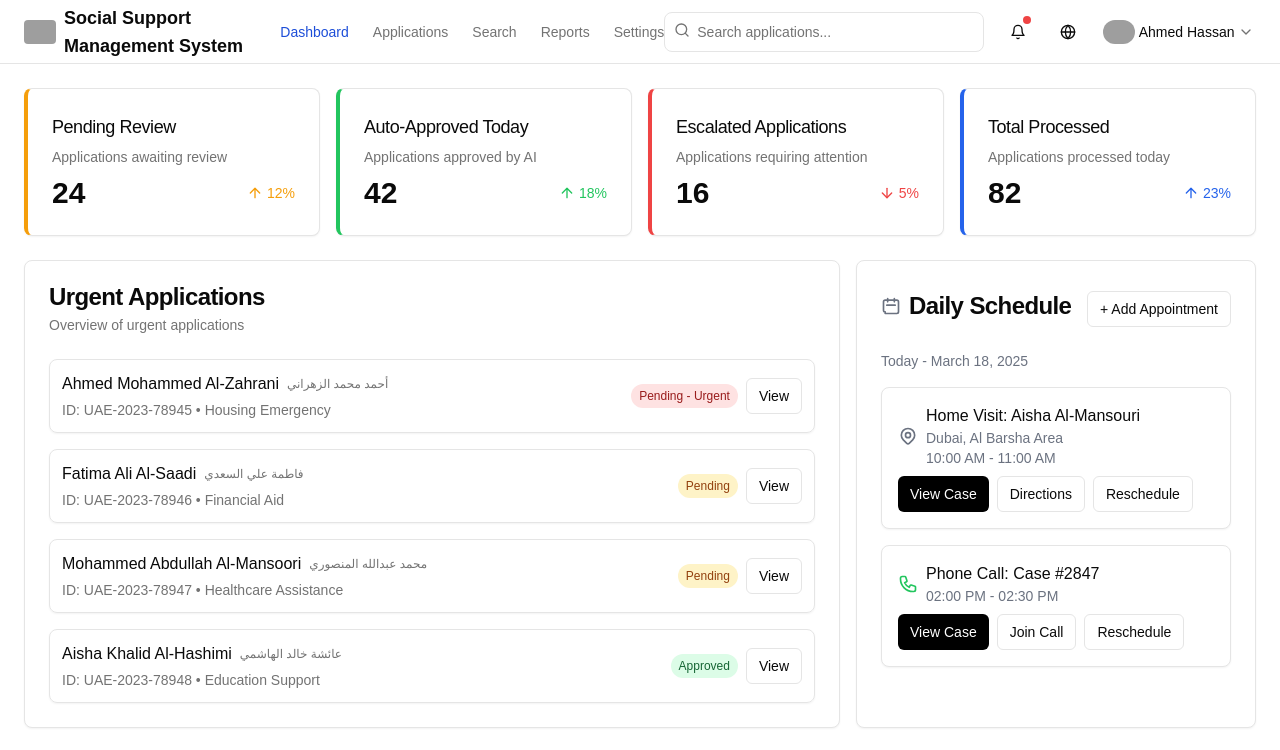
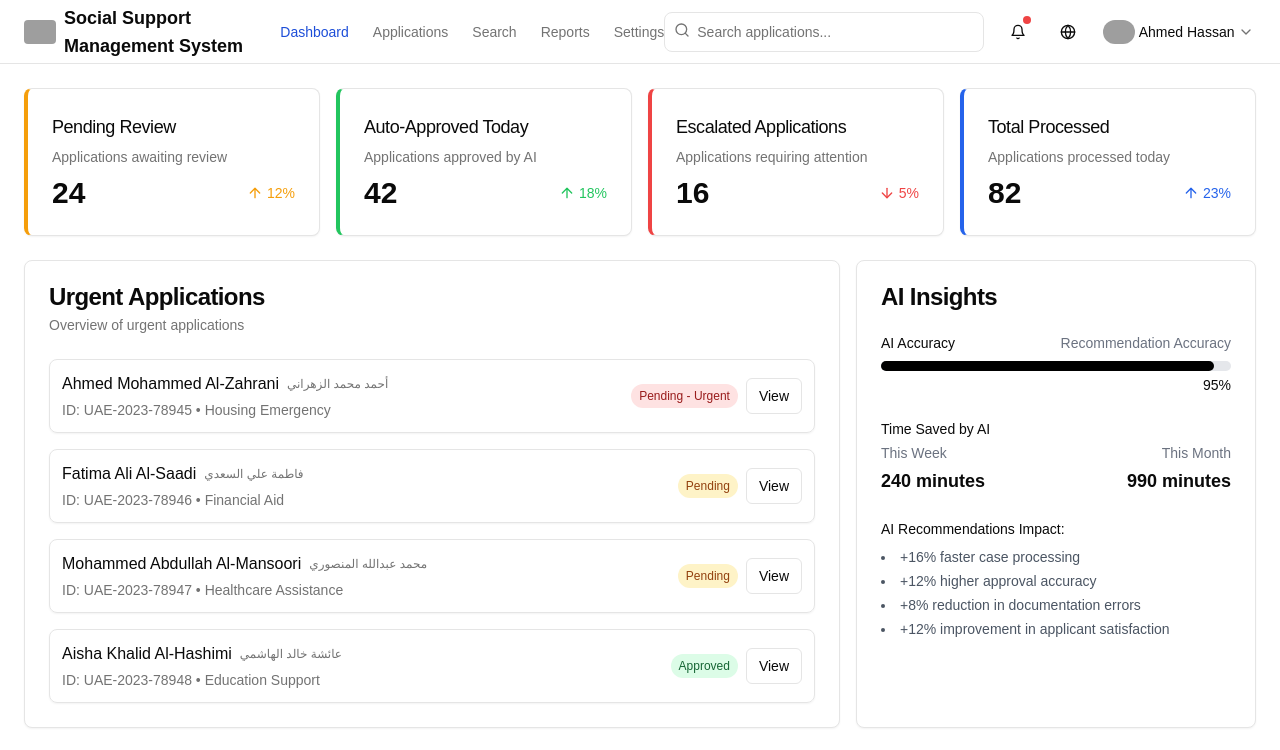
Before and after one commit to divyanka-kapoor/dge-social-worker, a Next.js app: page / in a window 1280 px wide. Shown: the top 750 px of the page. Built offline with nearby package versions, Linux system fonts and the light colour scheme; grey boxes are pictures that could not be loaded.

Commit message:
Dashboard fix

```diff
--- a/components/dashboard-overview.tsx
+++ b/components/dashboard-overview.tsx
@@ -115,8 +115,13 @@ export function DashboardOverview() {
               </div>
             </CardContent>
           </Card>
-          {/* <Card> */}
-            {/* <CardHeader>
+          <AIInsights />
+        </div>
+
+        {/* <div className="grid gap-4 md:grid-cols-2 lg:grid-cols-3"> */}
+
+          {/* <Card>
+            <CardHeader>
               <CardTitle>Quick Actions</CardTitle>
               <CardDescription>Common tasks and shortcuts</CardDescription>
             </CardHeader>
@@ -146,12 +151,7 @@ export function DashboardOverview() {
               </Button>
             </CardContent>
           </Card> */}
-            <DailySchedule />
-        </div>
-
-        {/* <div className="grid gap-4">
-          <DailySchedule />
-        </div> */}
+        {/* </div> */}
 
         <div className="grid gap-4 md:grid-cols-2 lg:grid-cols-3">
           <Card className="col-span-2">
@@ -181,7 +181,8 @@ export function DashboardOverview() {
               </div>
             </CardContent>
           </Card>
-          <Card>
+          <DailySchedule />
+          {/* <Card>
             <CardHeader>
               <CardTitle>System Status</CardTitle>
               <CardDescription>AI system performance</CardDescription>
@@ -203,7 +204,7 @@ export function DashboardOverview() {
                 ))}
               </div>
             </CardContent>
-          </Card>
+          </Card> */}
         </div>
       </div>
     </DashboardShell>
@@ -277,7 +278,7 @@ function DailySchedule() {
         </Button>
       </CardHeader>
       <CardContent>
-        <p className="text-sm text-gray-500 mb-4">Today - March 18, 2025</p>
+        <p className="text-sm text-gray-500 mb-4">Today - May 29, 2025</p>
         {appointments.map((appointment) => (
           <div
             key={appointment.id}
@@ -371,6 +372,52 @@ function DailySchedule() {
   );
 }
 
+function AIInsights() {
+  return (
+    <Card>
+      <CardHeader className="flex flex-row items-center justify-between">
+        <CardTitle>AI Insights</CardTitle>
+        {/* <CardDescription>System Performance</CardDescription> */}
+      </CardHeader>
+      <CardContent className="space-y-6">
+        <div>
+          <div className="flex items-center justify-between mb-2">
+            <div className="text-sm font-medium">AI Accuracy</div>
+            <div className="text-sm text-gray-500">Recommendation Accuracy</div>
+          </div>
+          <div className="w-full bg-gray-200 rounded-full h-2.5">
+            <div
+              className="bg-black h-2.5 rounded-full"
+              style={{ width: "95%" }}
+            ></div>
+          </div>
+          <div className="text-right text-sm font-medium mt-1">95%</div>
+        </div>
+        <div>
+          <div className="text-sm font-medium">Time Saved by AI</div>
+          <div className="flex justify-between text-sm text-gray-500 mt-1">
+            <span>This Week</span>
+            <span>This Month</span>
+          </div>
+          <div className="flex justify-between text-lg font-bold mt-1">
+            <span>240 minutes</span>
+            <span>990 minutes</span>
+          </div>
+        </div>
+        <div>
+          <div className="text-sm font-medium">AI Recommendations Impact:</div>
+          <ul className="list-disc list-inside text-sm text-gray-600 mt-2 space-y-1">
+            <li>+16% faster case processing</li>
+            <li>+12% higher approval accuracy</li>
+            <li>+8% reduction in documentation errors</li>
+            <li>+12% improvement in applicant satisfaction</li>
+          </ul>
+        </div>
+      </CardContent>
+    </Card>
+  );
+}
+
 const recentApplications = [
   {
     id: "UAE-2023-78945",
@@ -403,12 +450,12 @@ const recentApplications = [
 ];
 
 const processingStats = [
-  { label: "AI Auto-Approval Rate", value: 78, color: "#10B981" },
-  { label: "Manual Review Required", value: 22, color: "#F59E0B" },
-  { label: "Escalated Applications", value: 12, color: "#EF4444" },
-  { label: "Processing Time Reduction", value: 92, color: "#3B82F6" },
-  { label: "SLA Compliance", value: 95, color: "#8B5CF6" },
-  { label: "Client Satisfaction", value: 85, color: "#EC4899" },
+  { label: "AI Auto-Approval Rate", value: 78, color: "#000000" },
+  { label: "Manual Review Required", value: 22, color: "#000000" },
+  { label: "Escalated Applications", value: 12, color: "#000000" },
+  { label: "Processing Time Reduction", value: 92, color: "#000000" },
+  { label: "SLA Compliance", value: 95, color: "#000000" },
+  { label: "Client Satisfaction", value: 4.7/5, color: "#000000" },
 ];
 
 const systemStatus = [
```
